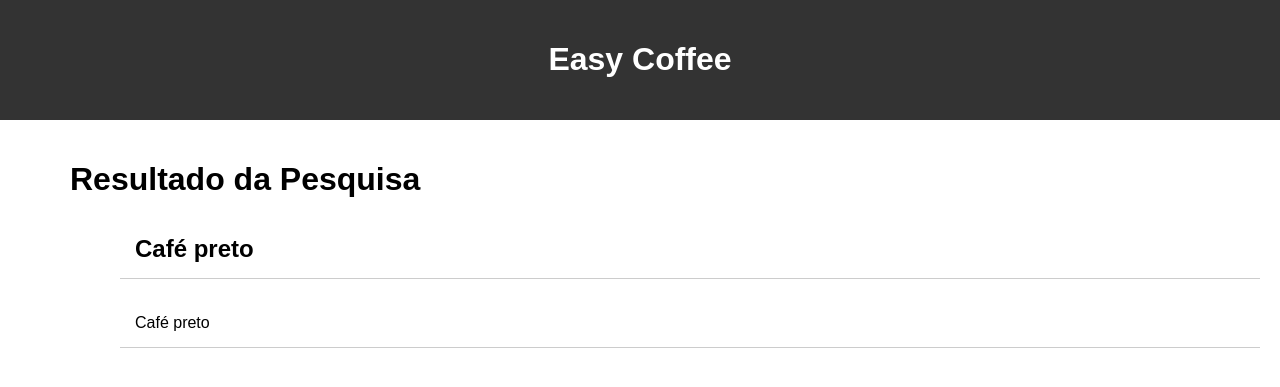
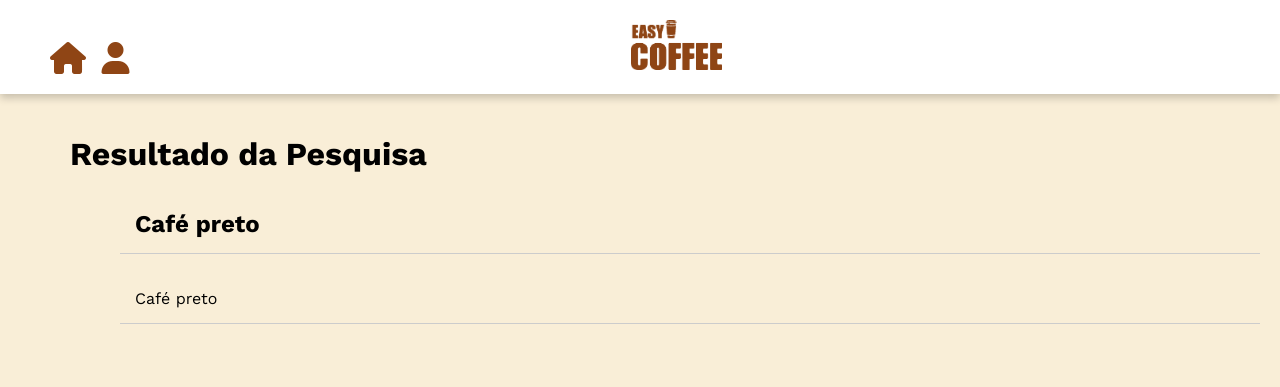
Before and after one commit to seconds4decay/EasyCoffee, a Django app: template app/templates/pages/palavra.html in a window 1280 px wide. Shown: the top 387 px of the page. Run offline with Django 5.2, Linux system fonts and the light colour scheme; the template is opened without the code that fills it: values that come from a table or form of the project are taken from there, others are empty; data comes from the database, SQL or seed files in the repository; both versions use the stored data as it was after the commit; parts of the project's set-up code (start-up, migrations or seed data) failed here and were passed over; some libraries are stand-ins or nearby versions.

Commit message:
CSS da página palavra

```diff
--- a/app/static/css/glossario.css
+++ b/app/static/css/glossario.css
@@ -37,6 +37,9 @@ body {
     justify-content: center;
     align-items: center;
     position: relative;
+    box-shadow: 0 4px 8px 0 rgba(0, 0, 0, 0.2);
+
+
 }
 
 .tittle h1 a {
--- a/app/static/css/palavra.css
+++ b/app/static/css/palavra.css
@@ -1,24 +1,32 @@
 body {
-    font-family: Arial, sans-serif;
+    font-family: "Work Sans", sans-serif;
     margin: 0;
     padding: 0;
+    background-color: #f9eed7;
+}
+.icones {
+    margin-left: 20px;
+}
+
+.icones i {
+    justify-content: left;
+    color: #8f4515;
+    font-size: 2rem;
+    margin-left: 10px;
 }
 
 .header {
-    background-color: #333;
-    color: #fff;
+    background-color: #ffffff;
     padding: 20px;
-    text-align: center;
+    box-shadow: 0 4px 8px 0 rgba(0, 0, 0, 0.2);
+
 }
 
-main {
-    padding: 20px;
-    text-align: center;
+.logo{
+    margin-left: 40%;
 }
-
 a {
     text-decoration: none;
-    color: white;
 }
 
 .word-box{
--- a/app/templates/pages/palavra.html
+++ b/app/templates/pages/palavra.html
@@ -3,12 +3,21 @@
 <!DOCTYPE html>
 <html>
 <link href="{% static 'css/palavra.css' %}" rel="stylesheet">
+<link rel="preconnect" href="https://fonts.googleapis.com">
+<link rel="preconnect" href="https://fonts.gstatic.com" crossorigin>
+<link href="https://fonts.googleapis.com/css2?family=Work+Sans:ital,wght@0,100..900;1,100..900&display=swap" rel="stylesheet">
 <head>
     <title>Resultado da Pesquisa</title>
 </head>
 <body>
     <div class="header">
-        <h1><a href="{% url 'home' %}">Easy Coffee</a></h1>
+        <div class="tittle">
+            <a href="{% url 'home' %}" class="icones">
+                <i class="fa-solid fa-house"></i> <!-- Casinha -->
+                <i class="fa-solid fa-user"></i> <!-- Boneco -->
+            </a>
+            <a href="{% url 'home' %}" class="logo"><img src="{% static 'fotos/logo_1.png' %}" height="50px"></a>
+        </div>
     </div>
     <div class="word-box">
         <h1>Resultado da Pesquisa</h1>
@@ -19,5 +28,6 @@
             <p>Nenhuma palavra encontrada.</p>
         {% endif %}
     </div>
+    <script src="https://kit.fontawesome.com/7b20608c37.js" crossorigin="anonymous"></script>
 </body>
 </html>
```
Also changed, not shown: db.sqlite3.
